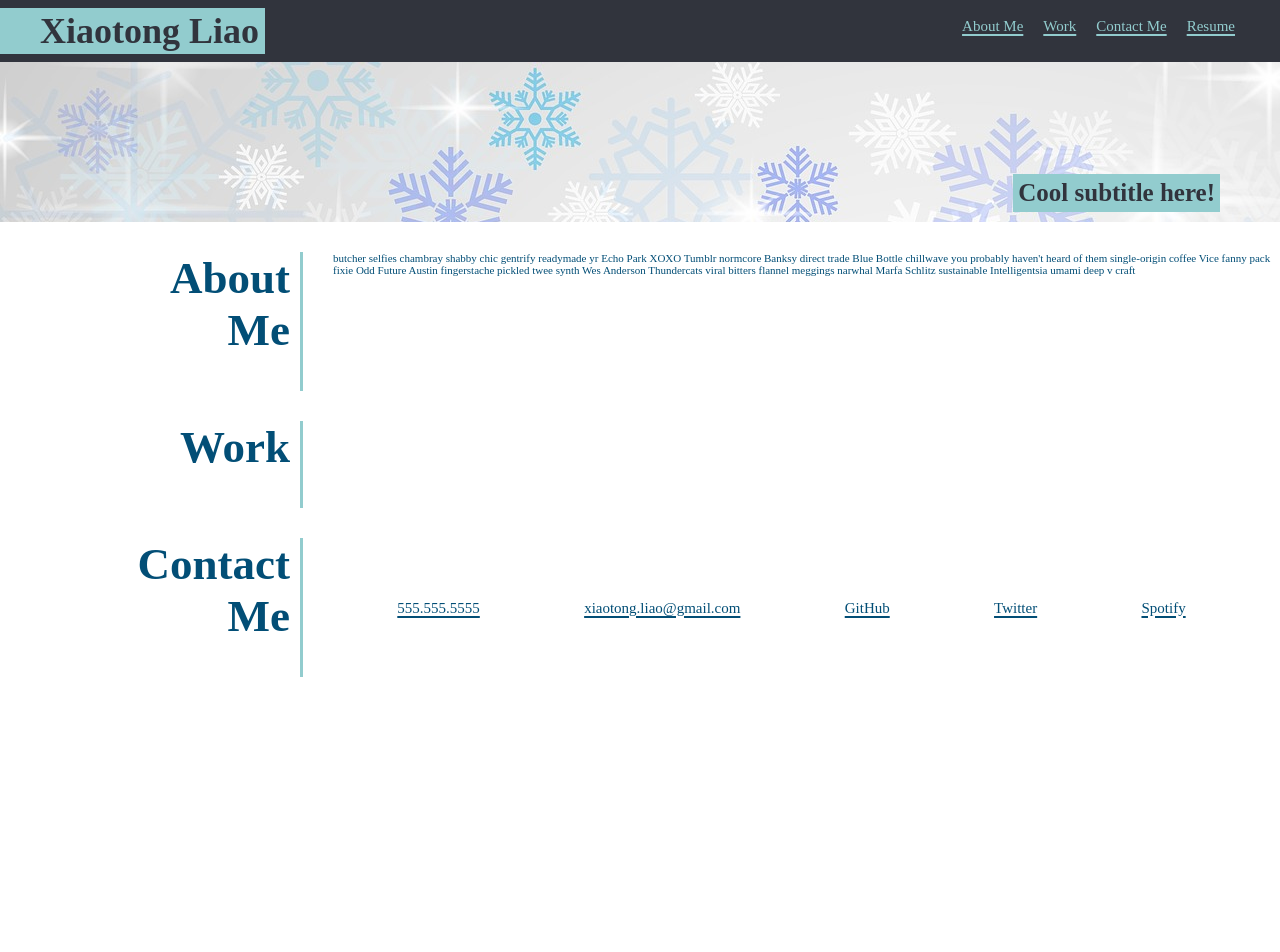
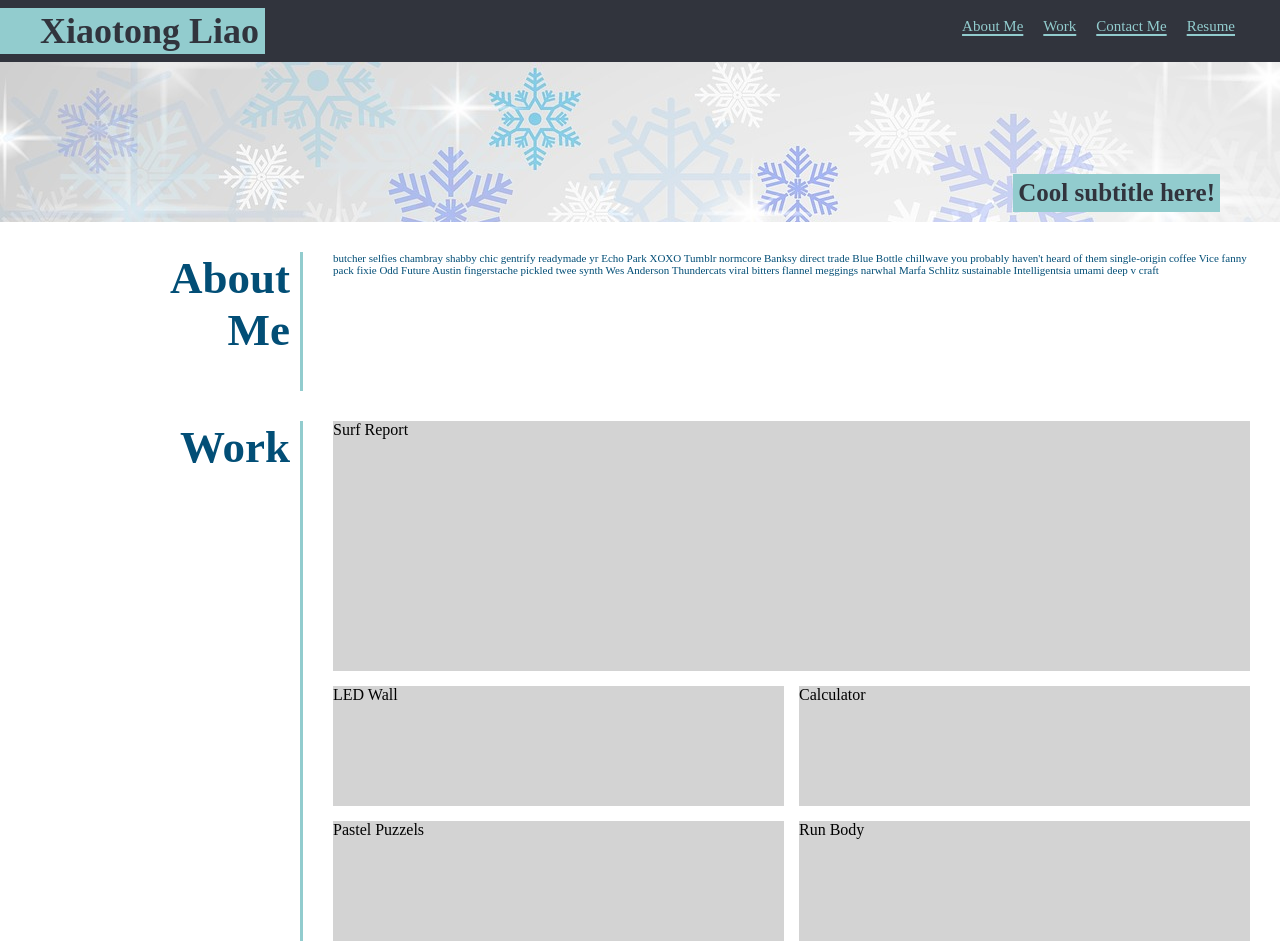
Before and after one commit to XiaoTong0126/my-portfolio, a plain HTML site: page index.html in a window 1280 px wide. Shown: the top 952 px of the page. Before the commit the page ends 800 px from the top, so only its background shows below. Drawn offline with Linux system fonts and the light colour scheme.

Commit message:
add work layout

```diff
--- a/assets/css/style.css
+++ b/assets/css/style.css
@@ -68,7 +68,7 @@ header nav ul li a {
 }
 
 section {
-  padding: 0px 0px 30px 0px;
+  padding: 0px 30px 30px 0px;
 }
 
 .section-content-container {
@@ -128,3 +128,24 @@ section p {
   text-underline-offset: 3px;
   text-decoration-thickness: 2px;
 }
+
+.work-container {
+  display: grid;
+  grid-template-columns: repeat(2, 1fr);
+  gap: 15px;
+  grid-auto-rows: minmax(100px, auto);
+  width: 100%;
+}
+
+#surf-report {
+  grid-column-start: 1;
+  grid-column-end: 3;
+  height: 250px;
+}
+
+.project {
+  height: 120px;
+  background-color: lightgrey;
+  border: lightseagreen;
+  color: black;
+}
--- a/index.html
+++ b/index.html
@@ -56,8 +56,12 @@
             Work
           </h2>
         </div>
-        <div class="section-content-container">
-
+        <div class="section-content-container work-container">
+          <div class="project" id="surf-report">Surf Report</div>
+          <div class="project" id="led-wall">LED Wall</div>
+          <div class="project" id="calculator">Calculator</div>
+          <div class="project" id="pastel-puzzels">Pastel Puzzels</div>
+          <div class="project" id="run-body">Run Body</div>
         </div>
       </section>
 
```
